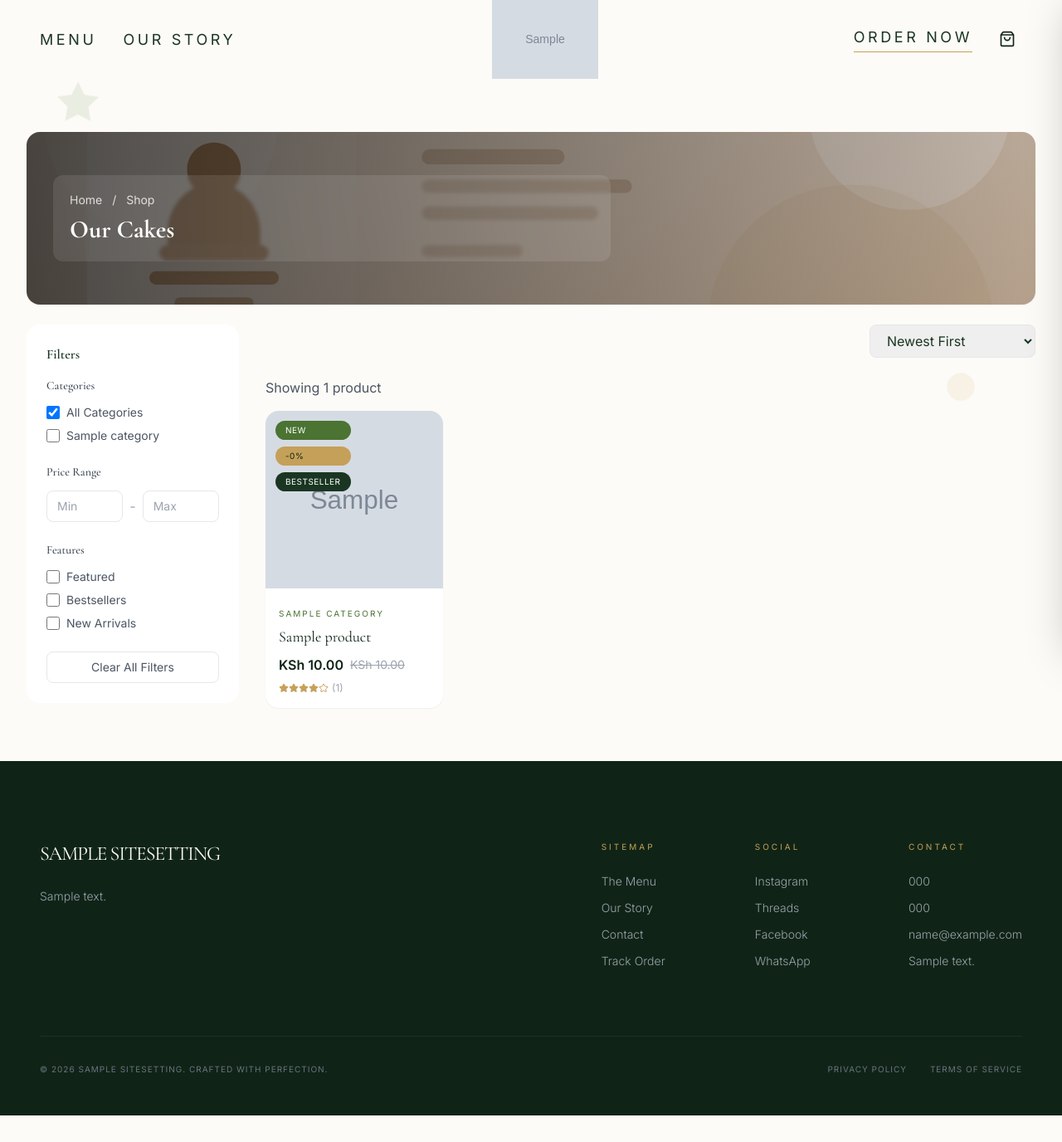
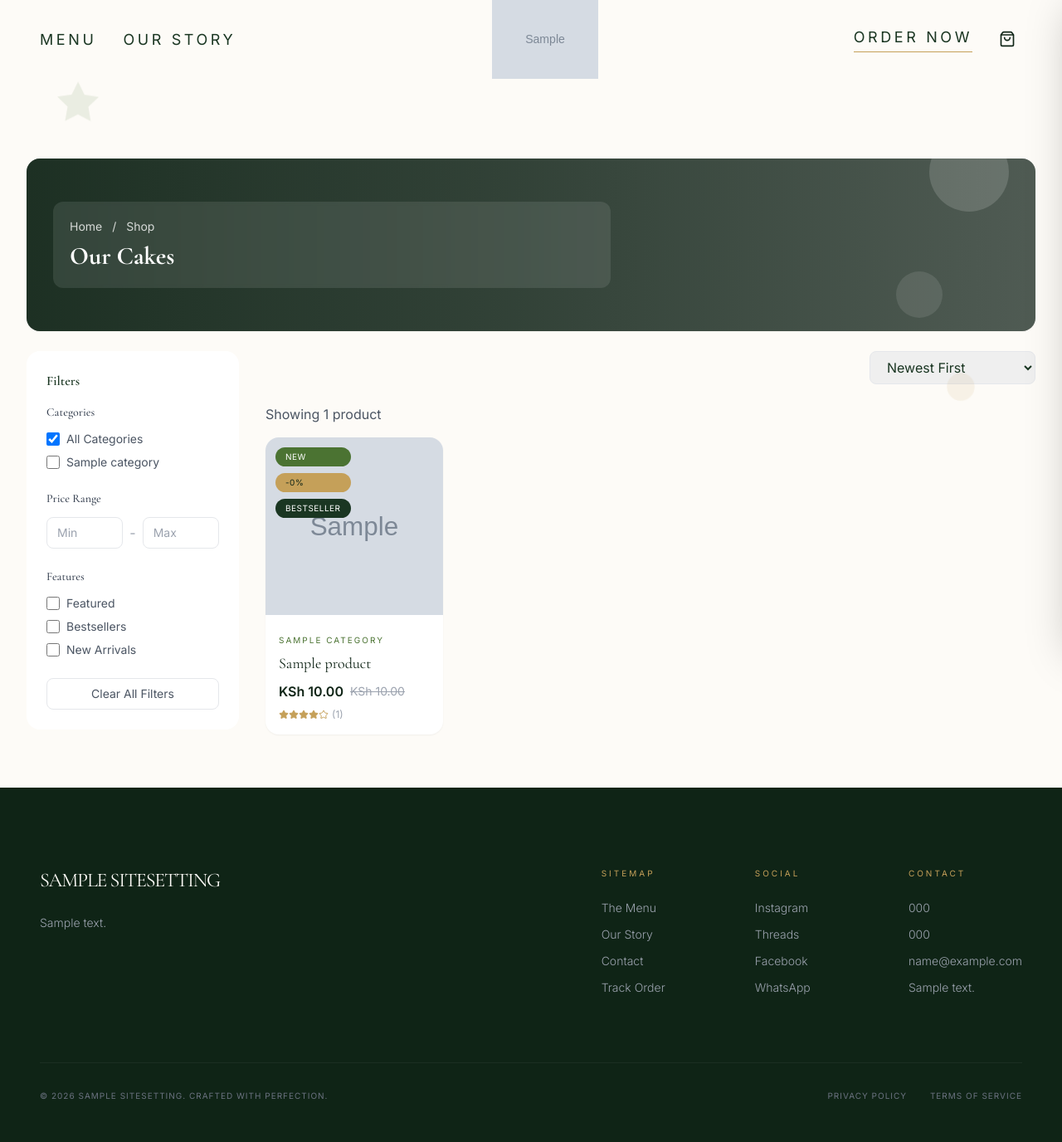
Before and after one commit to Ratsken/everest-cakes, a Django app: page /products/ in a window 1280 px wide. Shown: the part 25-1401 px from the top of the page at 83% size. Before the commit the page ends 1369 px from the top, so only its background shows below. Run offline with Django 5.2, Linux system fonts and the light colour scheme; tables that the repository leaves empty hold one stand-in row (values such as "Sample post"); grey boxes marked "Sample" are stand-in pictures; parts of the project's set-up code (start-up, migrations or seed data) failed here and were passed over; some libraries are stand-ins or nearby versions.

Commit message:
Refactor code structure for improved readability and maintainability

```diff
--- a/templates/products/detail.html
+++ b/templates/products/detail.html
@@ -40,11 +40,13 @@
 </script>
 
 {% block content %}
-<div class="max-w-7xl mx-auto px-4 pt-28 md:pt-32 pb-8">
+<div class="max-w-7xl mx-auto px-4 pt-36 md:pt-40 pb-8">
     <!-- Narrow Hero (breadcrumb + title) -->
     <div class="mb-6">
         <div class="relative overflow-hidden rounded-2xl shadow-sm bg-cover bg-center h-40 sm:h-48 md:h-52" style="background-image: url('{% if product.featured_image %}{{ product.featured_image.url }}{% elif product.all_images|length > 0 %}{{ product.all_images.0 }}{% else %}{{ SITE_URL }}/static/images/hero-placeholder.svg{% endif %}')">
-            <div class="absolute inset-0 bg-gradient-to-r from-black/72 via-black/48 to-black/18"></div>
+            <div class="absolute inset-0 bg-gradient-to-r from-brand-dark/90 via-brand-dark/75 to-brand-dark/55"></div>
+            <div class="pointer-events-none absolute -top-8 right-8 h-24 w-24 rounded-full bg-white/15"></div>
+            <div class="pointer-events-none absolute bottom-4 right-28 h-14 w-14 rounded-full bg-white/10"></div>
             <div class="relative flex h-full items-end sm:items-center">
                 <div class="w-full px-4 py-4 sm:px-6 sm:py-6 lg:px-8 text-white">
                     <div class="max-w-2xl rounded-xl bg-white/10 p-4 backdrop-blur-[2px] sm:p-5">
--- a/templates/products/list.html
+++ b/templates/products/list.html
@@ -11,13 +11,15 @@
 {% block og_image %}{% if current_category and category and category.image %}{{ SITE_URL }}{{ category.image.url }}{% else %}{{ SITE_URL }}/static/images/og-default.jpg{% endif %}{% endblock %}
 
 {% block content %}
-<div class="pt-28 md:pt-32 pb-16 bg-brand-cream min-h-screen">
+<div class="pt-36 md:pt-40 pb-16 bg-brand-cream min-h-screen">
     <div class="max-w-7xl mx-auto px-4 sm:px-6 lg:px-8">
         <!-- Narrow Hero (breadcrumbs + title) -->
         <div class="mb-6">
             <div class="relative overflow-hidden rounded-2xl shadow-sm">
                 <div class="h-40 sm:h-48 md:h-52 bg-cover bg-center" style="background-image: url('{% if current_category and category and category.image %}{{ SITE_URL }}{{ category.image.url }}{% else %}{{ SITE_URL }}/static/images/hero-placeholder.svg{% endif %}')">
-                    <div class="absolute inset-0 bg-gradient-to-r from-black/70 via-black/45 to-black/20"></div>
+                    <div class="absolute inset-0 bg-gradient-to-r from-brand-dark/90 via-brand-dark/75 to-brand-dark/55"></div>
+                    <div class="pointer-events-none absolute -top-8 right-8 h-24 w-24 rounded-full bg-white/15"></div>
+                    <div class="pointer-events-none absolute bottom-4 right-28 h-14 w-14 rounded-full bg-white/10"></div>
                     <div class="relative flex h-full items-end sm:items-center">
                         <div class="w-full px-4 py-4 sm:px-6 sm:py-6 lg:px-8 text-white">
                             <div class="max-w-2xl rounded-xl bg-white/10 p-4 backdrop-blur-[2px] sm:p-5">
```
Also changed, not shown: static/images/hero-placeholder.svg (deleted), static/images/hero_placeholder.svg (added).
